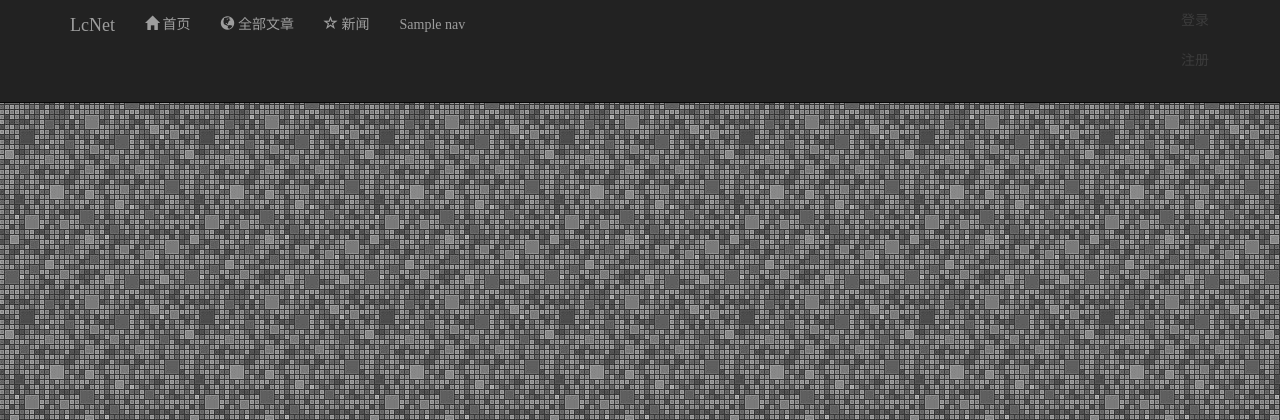
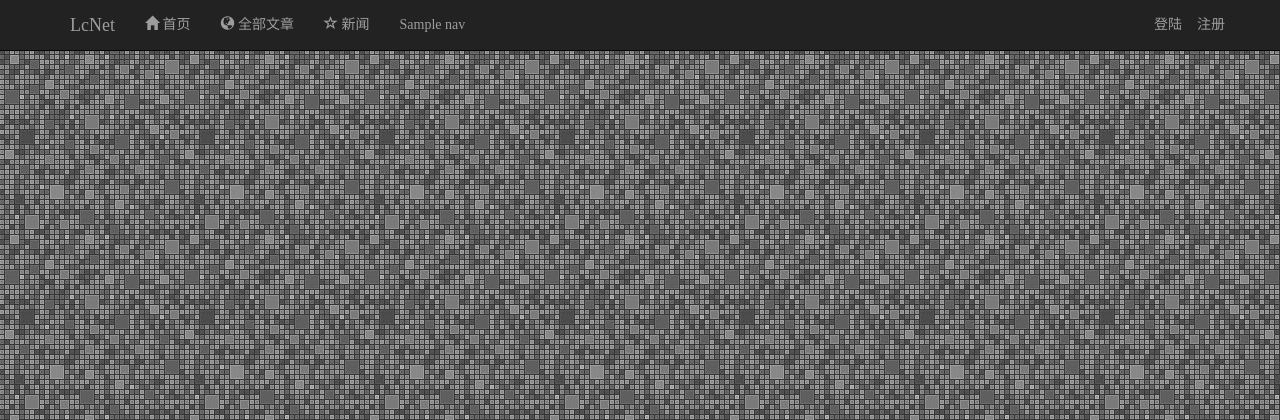
Before and after one commit to jasonlc/lcnet_blog, a Django app: template blog/templates/blog/base.html in a window 1280 px wide. Shown: the top 420 px of the page. Run offline with Django 3.2, Linux system fonts and the light colour scheme; the template is opened without the code that fills it: values that come from a table or form of the project are taken from there, others are empty; tables that the repository leaves empty hold one stand-in row (values such as "Sample post"); parts of the project's set-up code (start-up, migrations or seed data) failed here and were passed over; some libraries are stand-ins or nearby versions.

Commit message:
无法弹出登录框bug

```diff
--- a/blog/static/css/lcnet.css
+++ b/blog/static/css/lcnet.css
@@ -119,3 +119,28 @@ footer{
     margin-top: -20px;
 }
 /**************************/
+
+/*nav中 login弹出窗口中的样式*/
+#login-button {
+    float:right;
+}
+
+#forgetpassword {
+    float:right;
+}
+
+#forgetpassword a {
+    color:red;
+    font-size:14px;
+    line-height:30px;
+}
+
+#register-modal .alert{
+   margin:15px;
+   padding:10px;
+}
+
+#login-modal .alert{
+   margin:15px;
+   padding:10px;
+}
--- a/blog/templates/blog/base.html
+++ b/blog/templates/blog/base.html
@@ -6,7 +6,9 @@
     <title>lcnet</title>
     <link rel="stylesheet" href="/static/bootstrap/css/bootstrap.min.css">
     <link rel="stylesheet" href="/static/css/lcnet.css">
-    <script src="/static/jquery/jquery-2.1.3.mim.js"></script>
+    <link rel="stylesheet" href="/static/jquery/jquery.Jcrop.min.css">
+
+    <script src="/static/jquery/jquery-2.1.3.min.js"></script>
     <script src="/static/jquery/jquery.cookie.js"></script>
     <script src="/static/jquery/jquery.form.js"></script>
     <script src="/static/jquery/jquery.Jcrop.min.js"></script>
--- a/blog/templates/blog/include/nav.html
+++ b/blog/templates/blog/include/nav.html
@@ -40,17 +40,36 @@
                     {% endfor %}
                 {% endif %}
             </ul>
-            <ul class="nav navbar navbar-right">
+             <ul class="nav navbar-nav navbar-right">
                 {% if not user.is_authenticated %}
-                    <li>
-                        <a id="nav-login" data-toggle="modal" data-target="#login-modal">
-                            登录
-                        </a>
-                    </li>
-                     <li>
+                <li>
+                    <a  id="nav-login" data-toggle="modal" data-target="#login-modal"  style="padding-right:0px;cursor:pointer;">
+                    登陆
+                    </a>
+                </li>
+                <li>
                     <a  id="nav-register" data-toggle="modal" data-target="#register-modal" style="padding-right:0px;cursor:pointer">
                     注册
                     </a>
+                </li>
+                {%else%}
+                <li class="dropdown">
+                <a href="javascript:;" style="padding:5px;" data-toggle="dropdown">
+                        <img src="{{user.img}}" alt="" width="40">
+                        &nbsp;{{user.username}}
+                        <span class="badge" style="background-color: #D94600;">0</span>
+                </a>
+                <ul class="dropdown-menu navbar-right">
+                    <li><a href="/user/changetx">
+                        <span class="glyphicon glyphicon-user"></span>
+                        更改头像</a></li>
+                    <li><a href="/user/changepassword">
+                        <span class="glyphicon glyphicon-envelope"></span>
+                        更改密码</a></li>
+                    <li><a id="logout" href="javascript:;">
+                        <span class="glyphicon glyphicon-log-out"></span>
+                        退出</a></li>
+                </ul>
                 </li>
                 {% endif %}
             </ul>
@@ -63,34 +82,39 @@
     <div class="modal-dialog">
         <div class="modal-content">
             <div class="modal-header">
-                <button type="button" class="close" data-dismiss="modal" aria-hidden="true">&times</button>
+                <button type="button" class="close"
+                    data-dismiss="modal" aria-hidden="true">
+                    &times;
+                </button>
                 <h4 class="modal-title" id="myModalLabel">
-                    用户登录
+                   用户登陆
                 </h4>
             </div>
             <div class="modal-body clearfix">
                 <form id="login-form" class="form-horizontal" method="post" role="form">
-                    {% csrf_token %}
+                        {% csrf_token %}
                     <div class="form-group">
                         <label for="login-username" class="col-sm-2 control-label">用户名</label>
                         <div class="col-sm-6">
-                            <input type="text" class="form-control" id="login-username" placeholder="请输入用户名">
+                            <input type="text" class="form-control" id="login-username"
+                            placeholder="请输入用户名">
                         </div>
                     </div>
                     <div class="form-group">
                         <label for="login-password" class="col-sm-2 control-label">密码</label>
                         <div class="col-sm-6">
-                            <input type="password" class="form-control" id="login-password" placeholder="请输入密码">
+                            <input type="password" class="form-control" id="login-password"
+                            placeholder="请输入密码">
                         </div>
                     </div>
-                    <button type="submit" id="login-button" class="btn btn-primary">
-                        登录
+                    <button id="login-button" type="submit" class="btn btn-primary">
+                        登陆
                     </button>
                     <div id="forgetpassword"><a href="/forgetpassword/">忘记密码?&nbsp&nbsp</a></div>
                 </form>
             </div>
-        </div>
-    </div>
+        </div><!-- /.modal-content -->
+    </div><!-- /.modal -->
 </div>
 
 <div class="modal fade" id="register-modal" tabindex="-1" role="dialog" aria-labelledby="myModalLabel" aria-hidden="true">
@@ -147,10 +171,10 @@
 </div>
 
 <script language="javascript" type="text/javascript">
-    $("#login-button").click(function(){
-        $("#login-modal .alert").remove();
-    });
-     $("#register-button").click(function(){
-        $("#register-modal .alert").remove();
-    });
+{#    $("#login-button").click(function(){#}
+{#        $("#login-modal .alert").remove();#}
+{#    });#}
+{#     $("#register-button").click(function(){#}
+{#        $("#register-modal .alert").remove();#}
+{#    });#}
 </script>
```
